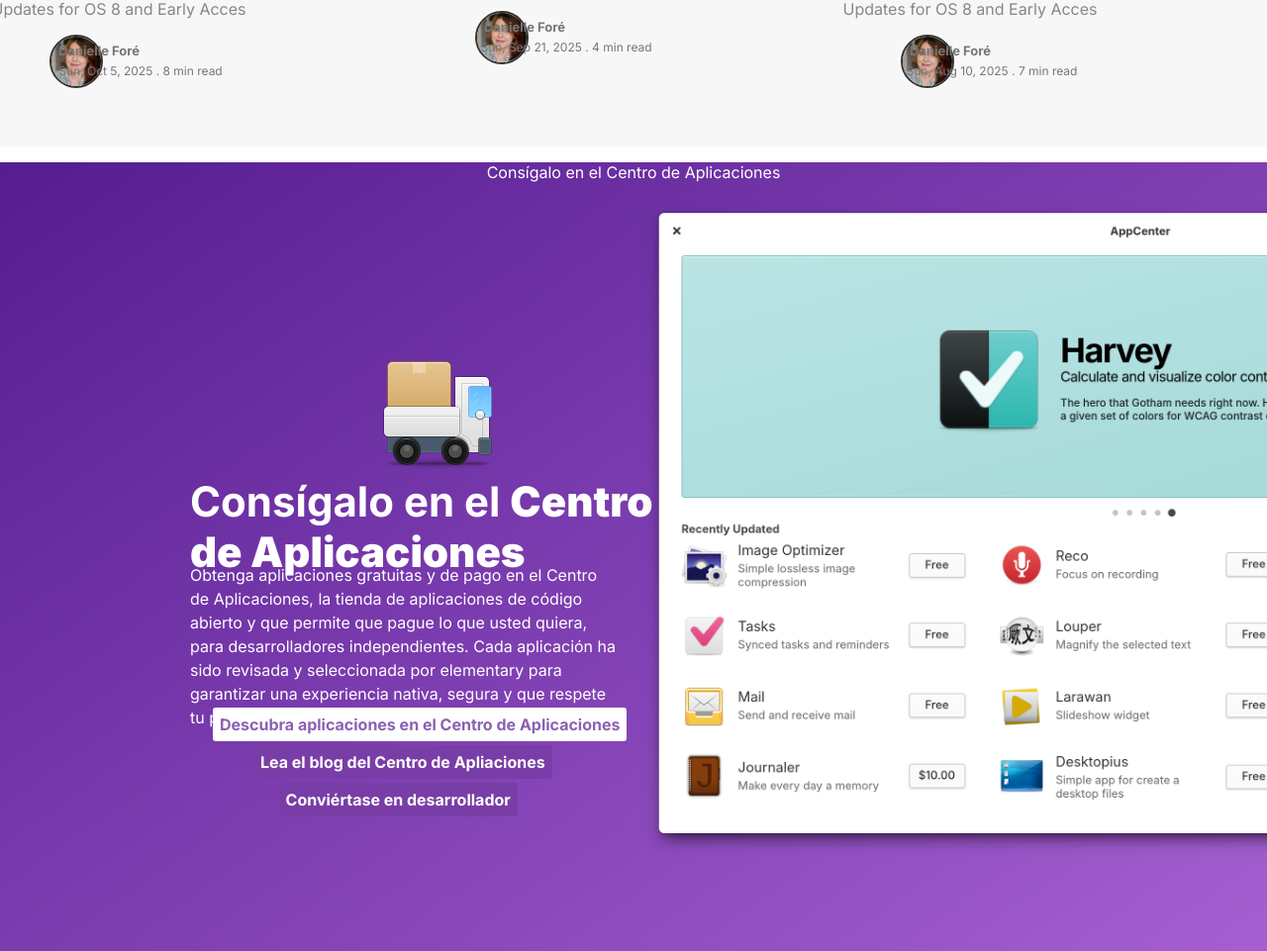
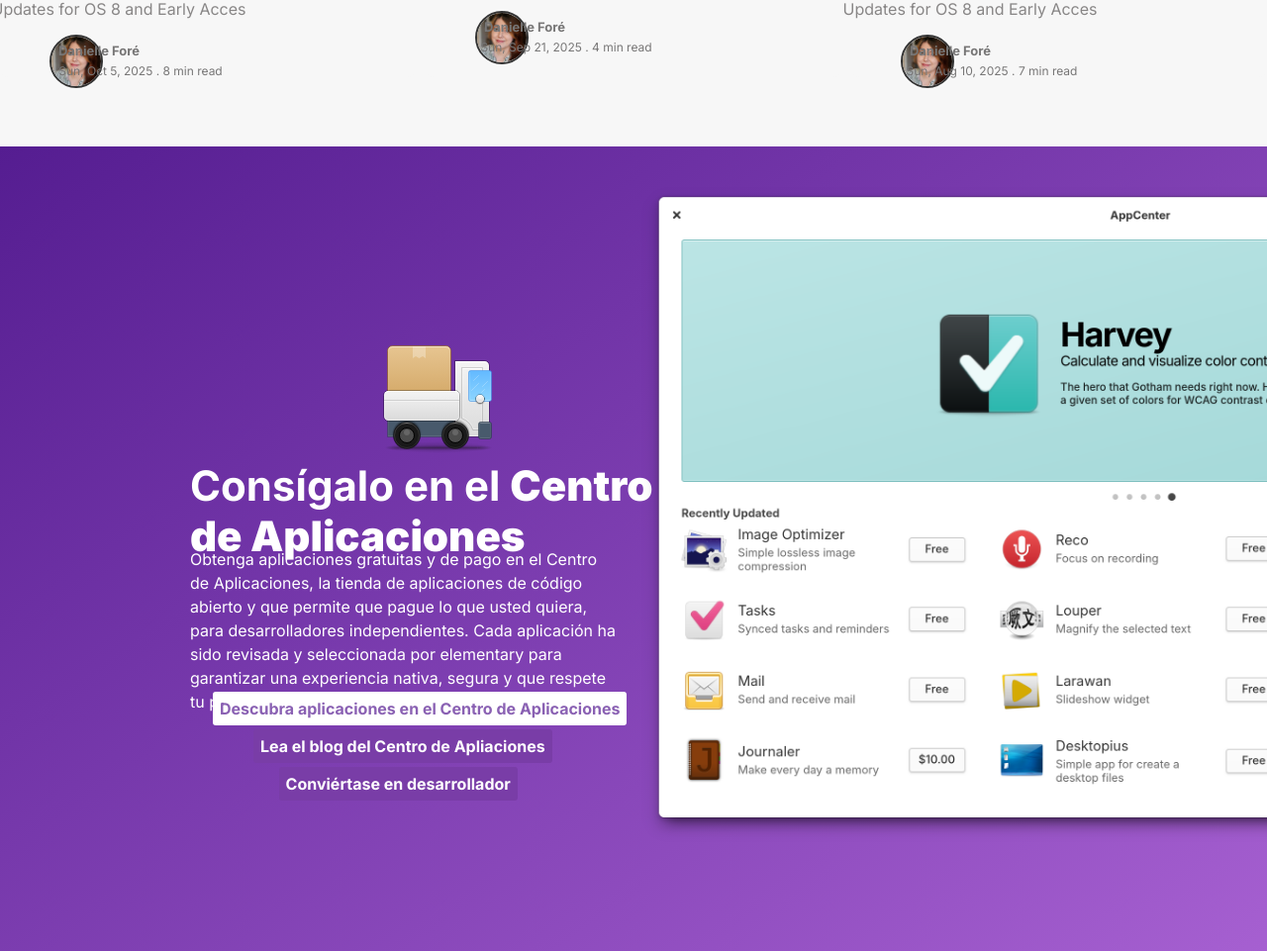
Before and after one commit to AlexanderTorresCortes/GACJ_elementaryOs, a plain HTML site: page index.html in a window 1280 px wide. Shown: the part 1648-2609 px from the top of the page at 99% size. Drawn offline with Linux system fonts and the light colour scheme.

Commit message:
Correción del h1 de la sección 3 del index

```diff
--- a/index.html
+++ b/index.html
@@ -106,7 +106,6 @@
         </div>
         <!-- Tercer div del main -->
         <div class="seccion seccion3">
-            <p>Consígalo en el <span>Centro de Aplicaciones</span></p>
             <section class="SCA">
                 <img src="img/camion.svg" alt="camión de entrega">
                 <h1>Consígalo en el <span class="CA">Centro de Aplicaciones</span></h1>
```
